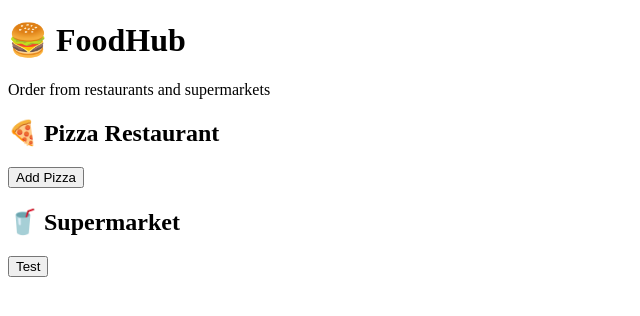
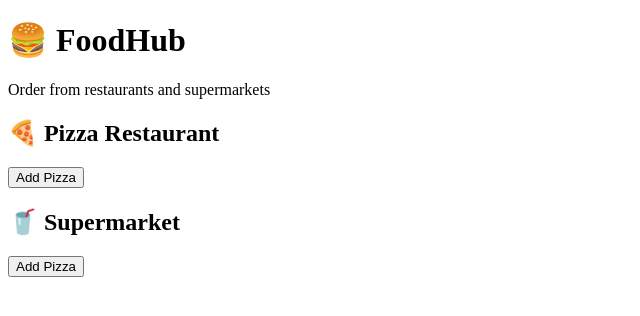
Before and after one commit to baraatharwat/foodhub, a plain HTML site: page index.html in a window 1280 px wide. Shown: the full height of the page, 0-640 px from the left. Drawn offline with Linux system fonts and the light colour scheme.

Commit message:
Update index.html

```diff
--- a/index.html
+++ b/index.html
@@ -12,7 +12,6 @@
     <button>Add Pizza</button>
 
     <h2>🥤 Supermarket</h2>
-   <button onclick="alert('clicked')">Test</button>
-
+<button onclick="addItem('Pizza')">Add Pizza</button>
 </body>
 </html>
```
